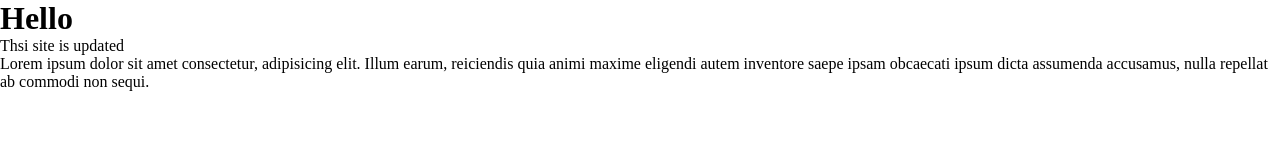
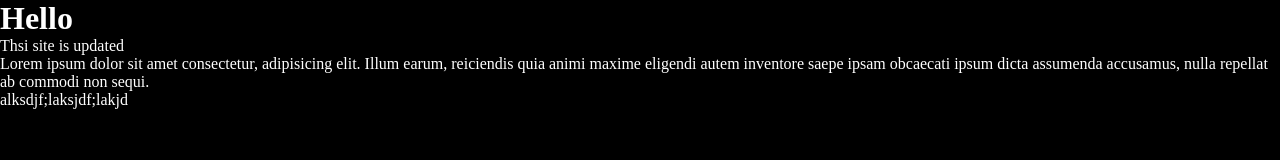
Before and after one commit to FAHIM-33/Conceptual-1, a plain HTML site: page index.html in a window 1280 px wide. Drawn offline with Linux system fonts and the light colour scheme.

Commit message:
doesnt work

```diff
--- a/index.html
+++ b/index.html
@@ -9,5 +9,6 @@
      <h1>Hello</h1>
     <p>Thsi site is updated</p>
     <p>Lorem ipsum dolor sit amet consectetur, adipisicing elit. Illum earum, reiciendis quia animi maxime eligendi autem inventore saepe ipsam obcaecati ipsum dicta assumenda accusamus, nulla repellat ab commodi non sequi.</p>
+    <p>alksdjf;laksjdf;lakjd</p>
 </body>
 </html>
--- a/new.css
+++ b/new.css
@@ -3,3 +3,7 @@
     padding: 0px;
 
 }
+body{
+    background-color: black;
+    color: white;
+}
```
